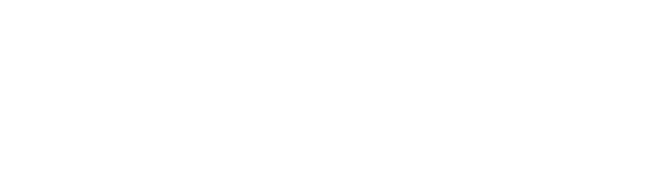
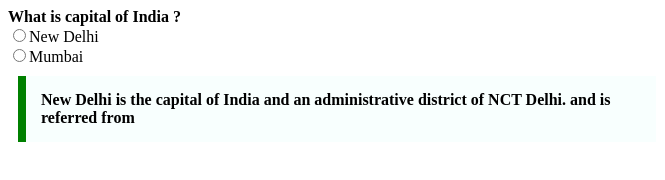
Before and after one commit to acciojob/trivia-shubhamj420, a website: page main.html in a window 1280 px wide. Shown: the whole page, without its empty margins (0-665 px from the left). Drawn offline with Linux system fonts and the light colour scheme.

Commit message:
completed the code

```diff
--- a/main.html
+++ b/main.html
@@ -7,7 +7,11 @@
 </head>
 
 <body>
-	<!-- the entire body must be written by student -->
+	<b>What is capital of India ?  </b><br>
+	<input type="radio"<br>New Delhi<br>
+		<input type="radio"<br>Mumbai<br>
+	<p>New Delhi is the capital of India and an administrative district of NCT Delhi. and is referred from</p>
+	<blockquote cite="https://en.wikipedia.org/wiki/New_Delhi"
     <script type="text/javascript" src="./script.js">
 </script>
 
--- a/styles.css
+++ b/styles.css
@@ -1,2 +1,9 @@
-
+p {
+      width: 600px ;
+     margin:10px;
+     padding:15px;
+     border-left: 8px solid green;
+     background-color: #f8fffe;
+     font-weight:bold
+}
 /* Your CSS Code here. */
```
